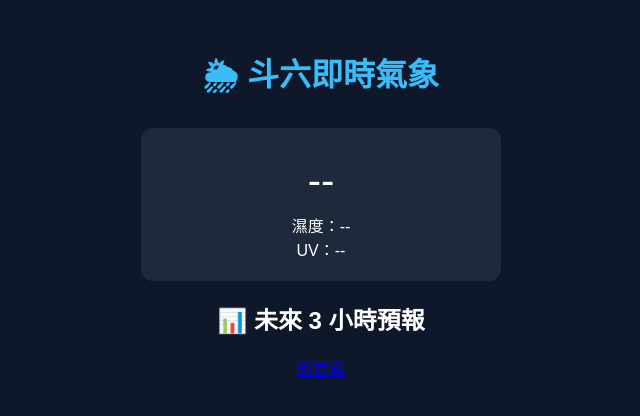
After one commit to luckytrilobite/IOT, a Django app: page /weather/ in a window 1280 px wide. The commit adds this page. Shown: the top 416 px of the page, without its empty margins (319-959 px from the left). Run offline with Django 5.2, Linux system fonts and the light colour scheme.

Commit message:
weather info

```diff
--- a/mysite/web/templates/web/home.html
+++ b/mysite/web/templates/web/home.html
@@ -10,5 +10,6 @@
     <h1>首頁</h1>
     <a href="/about">去 About</a>
     <a href="/dashboard">去 Dashboard</a>
+    <a href="/weather">去 weather</a>
 </body>
 </html>
--- /dev/null
+++ b/mysite/web/templates/web/weather.html
@@ -0,0 +1,101 @@
+<!DOCTYPE html>
+<html lang="zh-Hant">
+<head>
+<meta charset="UTF-8">
+<title>斗六氣象 Dashboard</title>
+
+<style>
+body {
+    font-family: Arial;
+    background: #0f172a;
+    color: white;
+    text-align: center;
+    padding: 20px;
+}
+
+.card {
+    background: #1e293b;
+    padding: 20px;
+    border-radius: 12px;
+    width: 320px;
+    margin: 10px auto;
+}
+
+h1 { color: #38bdf8; }
+
+.big {
+    font-size: 40px;
+    margin: 10px 0;
+}
+
+.row {
+    display: flex;
+    justify-content: space-around;
+}
+</style>
+</head>
+
+<body>
+
+<h1>🌦 斗六即時氣象</h1>
+
+<div class="card">
+    <div id="temp" class="big">--</div>
+    <div id="humidity">濕度：--</div>
+    <div id="uv">UV：--</div>
+</div>
+
+<h2>📊 未來 3 小時預報</h2>
+<div id="forecast"></div>
+
+<a href="/">回首頁</a>
+
+<script>
+async function loadWeather() {
+
+    const url =
+    "https://api.open-meteo.com/v1/forecast" +
+    "?latitude=23.7075&longitude=120.5405" +
+    "&current=temperature_2m,relative_humidity_2m,uv_index" +
+    "&hourly=temperature_2m,relative_humidity_2m" +
+    "&forecast_hours=3";
+
+    const res = await fetch(url);
+    const data = await res.json();
+
+    // ===== 即時資料 =====
+    const cur = data.current;
+
+    document.getElementById("temp").innerText =
+        cur.temperature_2m + " °C";
+
+    document.getElementById("humidity").innerText =
+        "濕度：" + cur.relative_humidity_2m + " %";
+
+    document.getElementById("uv").innerText =
+        "UV：" + cur.uv_index;
+
+    // ===== 3 小時預報 =====
+    const hours = data.hourly.time.slice(0, 3);
+    const temps = data.hourly.temperature_2m.slice(0, 3);
+    const hums = data.hourly.relative_humidity_2m.slice(0, 3);
+
+    let html = "";
+
+    for (let i = 0; i < 3; i++) {
+        html += `
+        <div class="card">
+            🕒 ${hours[i]}<br>
+            🌡 ${temps[i]} °C<br>
+            💧 ${hums[i]} %
+        </div>`;
+    }
+
+    document.getElementById("forecast").innerHTML = html;
+}
+
+loadWeather();
+</script>
+
+</body>
+</html>
--- a/mysite/web/urls.py
+++ b/mysite/web/urls.py
@@ -5,4 +5,5 @@ urlpatterns = [
     path('', views.home),
     path('about/', views.about),
     path('dashboard/', views.dashboard),
+    path('weather/', views.weather),
 ]
--- a/mysite/web/views.py
+++ b/mysite/web/views.py
@@ -9,3 +9,6 @@ def about(request):
 
 def dashboard(request):
     return render(request, "web/dashboard.html")
+
+def weather(request):
+    return render(request, "web/weather.html")
```
